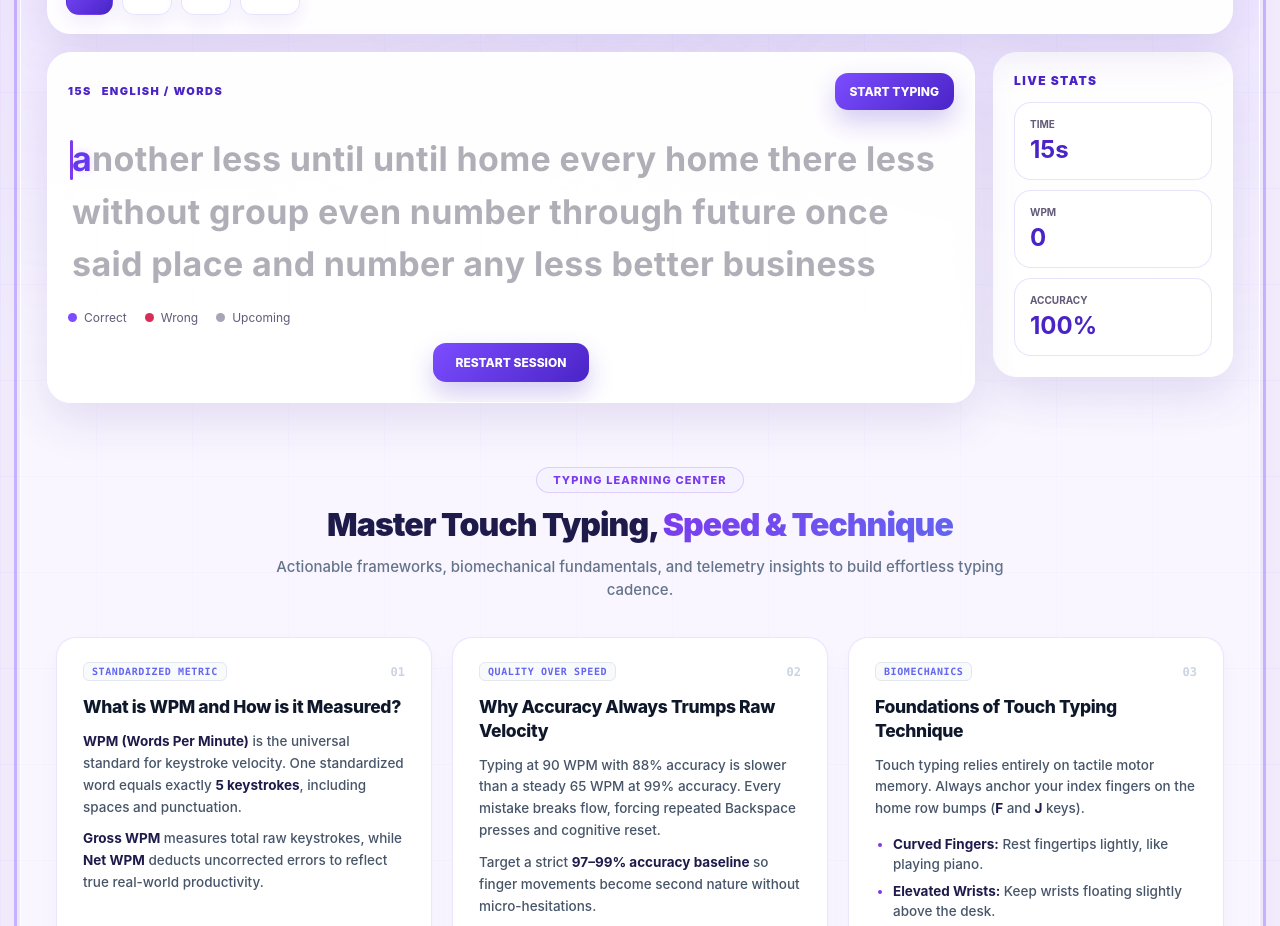
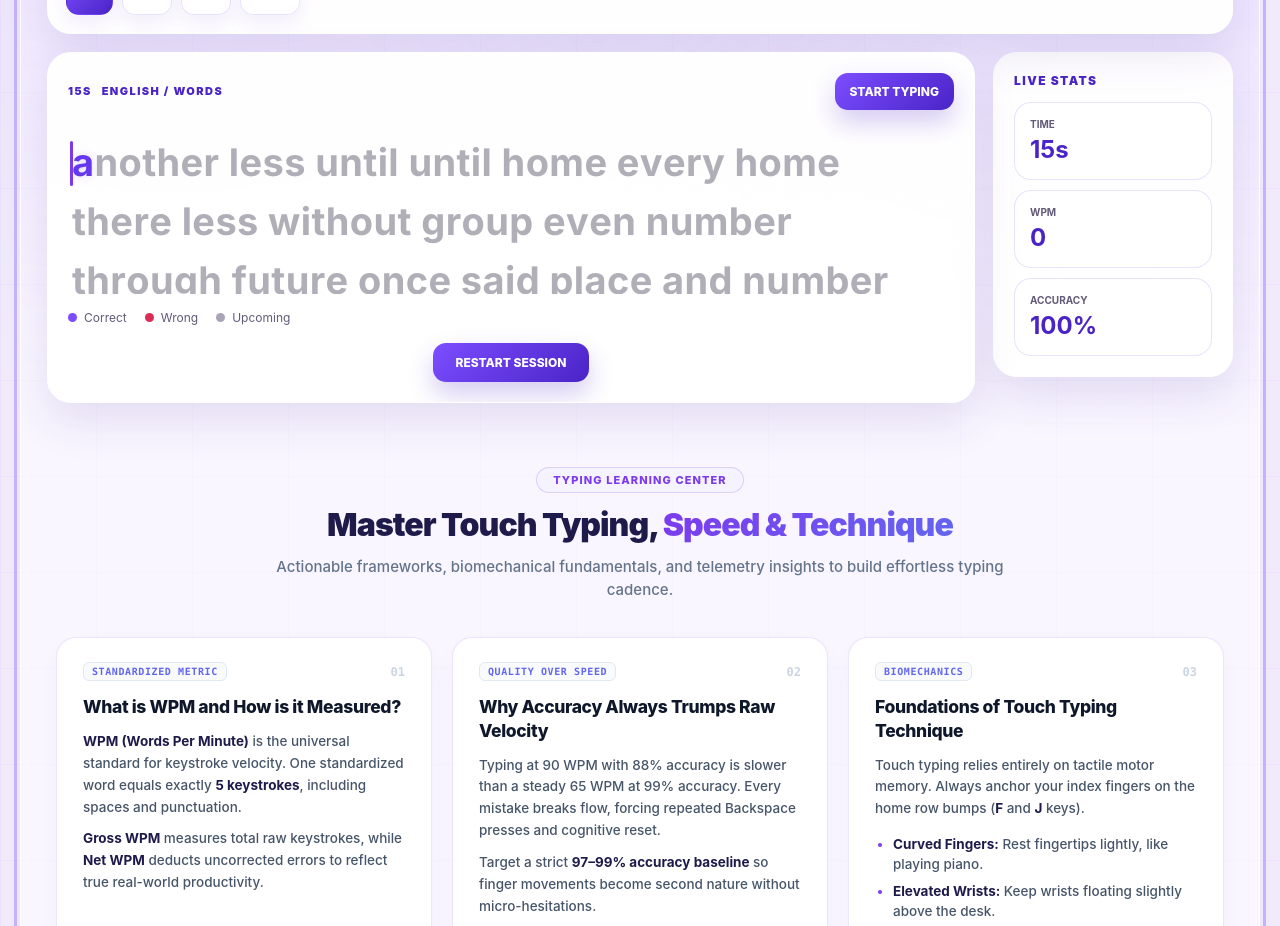
Before and after one commit to mohdaffan54511-cmyk/TeksType, a React (Vite) app: page / in a window 1280 px wide. Shown: the part 880-1806 px from the top of the page. Built offline with nearby package versions, Linux system fonts and the light colour scheme; no server answers.

Commit message:
Adjust typing-text height and font size

```diff
--- a/src/App.css
+++ b/src/App.css
@@ -1848,13 +1848,13 @@ html {
 
 /* 1. Ultra-clean 3-line Viewport with zero scrollbar and larger readable font size */
 .typing-text {
-  height: 168px !important;
+  height: 190px !important;
   min-height: 168px !important;
   max-height: 168px !important;
   overflow: hidden !important;
   scrollbar-width: none !important;
   -ms-overflow-style: none !important;
-  font-size: 34px !important;
+  font-size: 38px !important;
   line-height: 1.55 !important;
   font-weight: 700 !important;
 }
```
